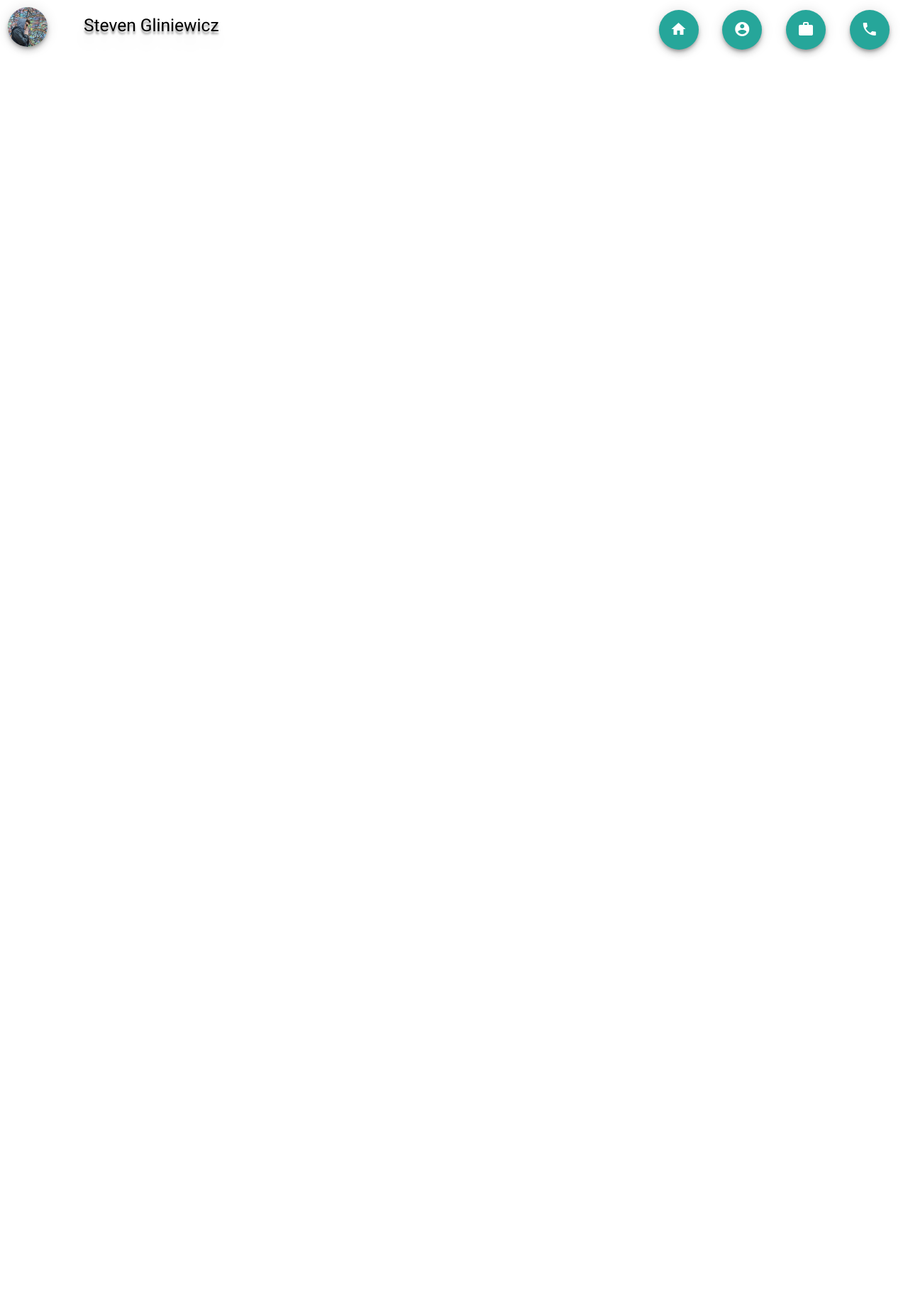
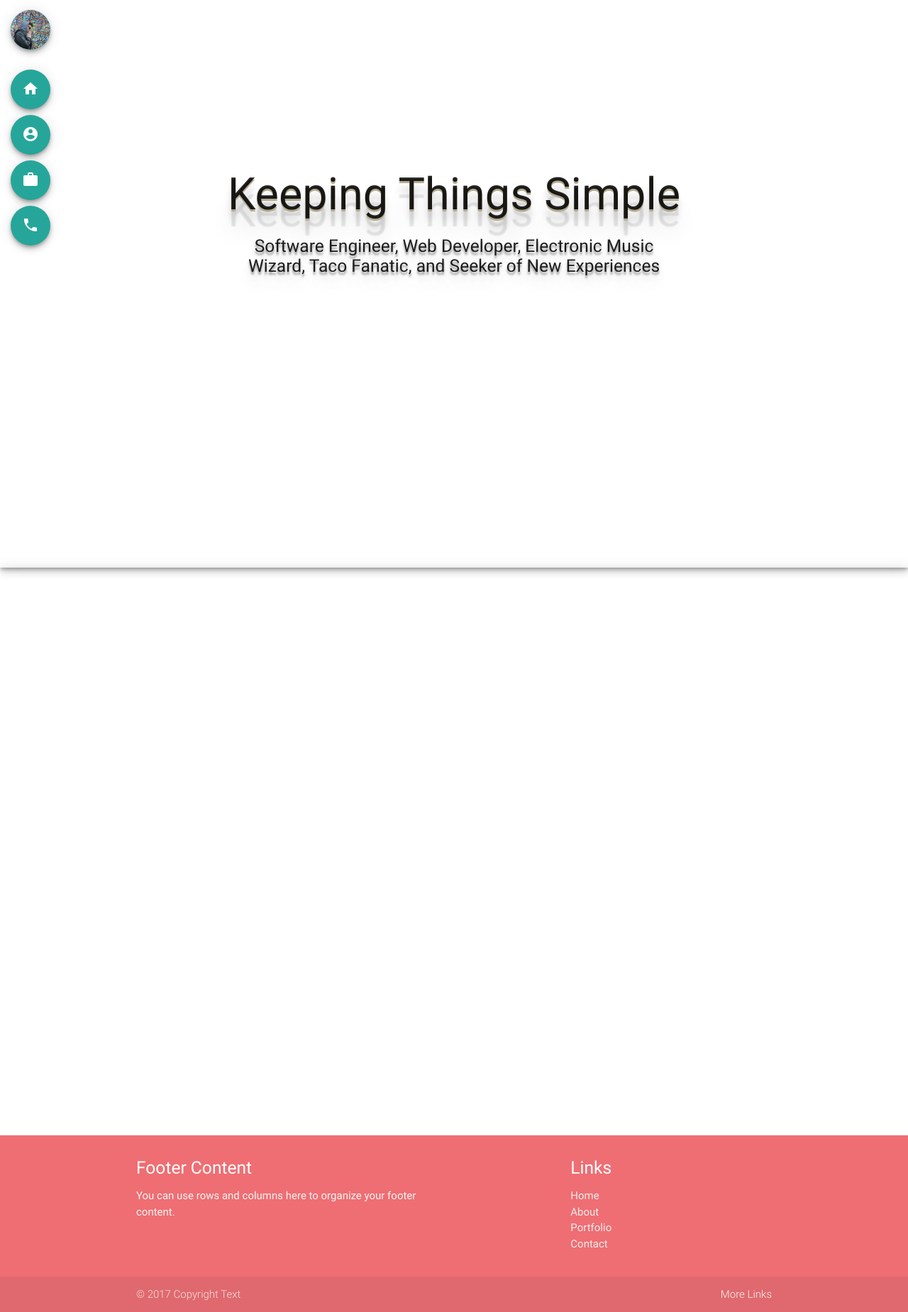
Before and after one commit to sgliniewicz/portfolio-website, a website: page src/index.html in a window 1280 px wide. Shown: the whole page at 71% size. Before the commit the page ends 800 px from the top, so only its background shows below. Drawn offline with nearby package versions, Linux system fonts and the light colour scheme.

Commit message:
nav updates

```diff
--- a/src/index.html
+++ b/src/index.html
@@ -18,37 +18,100 @@
 
   <!-- Nav Bar -->
   <nav>
-    <div class="container-wide">
-      <div class="row">
-        <div class="col s12 m1">
-          <a href="#!user"><img class="circle z-depth-3" src="images/steven.jpg" style="width:56px; height:56px;"></a>
-        </div>
-        <div class="col s12 m3 valign-wrapper" >
-          <h5 class="black-text glow">Steven Gliniewicz</h5>
-        </div>
-        <div class="col s12 m8">
-          <div class="right">
-            <ul>
+    <ul style="width:10%;" class="custom-nav">
+      <li class="menu-btn-wrapper">
+          <a href="#!user" class="btn-floating btn-large z-depth-3 menu-btn">
+            <img class="circle" src="images/steven.jpg" style="width:56px; height:56px;">
+          </a>
+      </li>
       <li>
-                <a href="#!" class="btn-floating btn-large z-depth-3 scale-transition">
+        <a href="#!" class="btn-floating btn-large menu-item tooltipped z-depth-3 scale-transition scale-out" data-position="right" data-delay="50" data-tooltip="Home">
           <i class="material-icons">home</i>
         </a>
-                <a href="#!" class="btn-floating btn-large z-depth-3 scale-transition">
+      </li>
+      <li>
+        <a href="#!" class="btn-floating btn-large menu-item tooltipped z-depth-3 scale-transition scale-out" data-position="right" data-delay="50" data-tooltip="About Me">
           <i class="material-icons">account_circle</i>
         </a>
-                <a href="#!" class="btn-floating btn-large z-depth-3 scale-transition">
+      </li>
+      <li>
+        <a href="#!" class="btn-floating btn-large menu-item tooltipped z-depth-3 scale-transition scale-out"data-position="right" data-delay="50" data-tooltip="Portfolio">
           <i class="material-icons">work</i>
         </a>
-                <a href="#!" class="btn-floating btn-large z-depth-3 scale-transition">
+      </li>
+      <li>
+        <a href="#!" class="btn-floating btn-large menu-item tooltipped z-depth-3 scale-transition scale-out" data-position="right" data-delay="50" data-tooltip="Contact">
           <i class="material-icons">phone</i>
         </a>
       </li>
     </ul>
+  </nav>
+
+  <!-- Header -->
+  <section class="section z-depth-3">
+    <div class="title-box">
+      <div class="center-align">
+        <h1 class="down-and-distant">Keeping Things Simple</h1>
+        <h5 class="close-and-heavy">Software Engineer, Web Developer, Electronic Music Wizard, Taco Fanatic, and Seeker of New Experiences</h5>
+      </div>
+    </div>
+  </section>
+
+
+
+  <section class="section z-depth-3">
+    <div class="container">
+
+    </div>
+  </section>
+
+  <footer class="page-footer">
+          <div class="container">
+            <div class="row">
+              <div class="col l6 s12">
+                <h5 class="white-text">Footer Content</h5>
+                <p class="grey-text text-lighten-4">You can use rows and columns here to organize your footer content.</p>
+              </div>
+              <div class="col l4 offset-l2 s12">
+                <h5 class="white-text">Links</h5>
+                <ul>
+                  <li><a class="grey-text text-lighten-3" href="#!">Home</a></li>
+                  <li><a class="grey-text text-lighten-3" href="#!">About</a></li>
+                  <li><a class="grey-text text-lighten-3" href="#!">Portfolio</a></li>
+                  <li><a class="grey-text text-lighten-3" href="#!">Contact</a></li>
+                </ul>
               </div>
             </div>
           </div>
+          <div class="footer-copyright">
+            <div class="container">
+            © 2017 Copyright Text
+            <a class="grey-text text-lighten-4 right" href="#!">More Links</a>
             </div>
-  </nav>
+          </div>
+        </footer>
+
+  <!--
+  <section class="section z-depth-3">
+    <div class="center-align">
+      <h1 class="down-and-distant">[Projects Section]</h1>
+      <h5 class="close-and-heavy">[Small Text Here]</h5>
+    </div>
+  </section>
+
+  <section class="section z-depth-3">
+    <div class="center-align">
+      <h1 class="down-and-distant">[Contact Section]</h1>
+      <h5 class="close-and-heavy">[Small Text Here]</h5>
+    </div>
+  </section>
+
+  -->
+
+  <!-- Footer -->
+  <footer>
+
+  </footer>
 
   <!-- JAVASCRIPT -->
   <script src="https://code.jquery.com/jquery-3.2.1.min.js"></script>
--- a/src/js/scripts.js
+++ b/src/js/scripts.js
@@ -2,7 +2,49 @@
 $(function() {
     console.log( "ready!" );
 
-    $('.btn-floating').click(function(){
-        $(this).addClass('scale-out')
+    var menuIndex = 0
+    var menuBtn = $('.menu-btn');
+    var menuItems = $('.menu-item');
+
+
+    menuBtn.click(function(){
+        if (menuBtn.hasClass('menu-closed')){
+            openMenuWithDelay();
+        } else {
+
+            closeMenuWithDelay();
+        }
     });
+
+    function closeMenuWithDelay(){
+        var delay = setInterval( function(){
+            console.log("index: " + menuIndex)
+            if ( menuIndex >= 0 ){
+                $( menuItems[ menuIndex ] ).removeClass( 'scale-in' );
+                menuIndex -= 1;
+            } else{
+                clearInterval( delay );
+            }
+        }, 100 );
+
+        menuBtn.removeClass("menu-open");
+        menuBtn.addClass("menu-closed");
+    }
+
+    function openMenuWithDelay(){
+        var delay = setInterval( function(){
+            console.log("index: " + menuIndex)
+            if ( menuIndex <  menuItems.length ){
+                $( menuItems[ menuIndex ] ).addClass( 'scale-in' );
+                menuIndex += 1;
+            } else{
+                clearInterval( delay );
+            }
+        }, 100);
+        menuBtn.removeClass("menu-closed");
+        menuBtn.addClass("menu-open");
+    }
+
+    openMenuWithDelay();
+
 });
--- a/src/scss/styles.scss
+++ b/src/scss/styles.scss
@@ -18,8 +18,48 @@ nav {
     height: 50px;
 }
 
-.glow {
+.custom-nav {
+
+    & li.menu-btn-wrapper {
+        padding-bottom: 20px
+    }
+
+    & li.menu-item {
+        padding: 5px 0;
+    }
+}
+
+
+
+.section {
+    height: 100%;
+    display: flex;
+    align-items: center;
+    justify-content: center;
+
+    & .title-box {
+        width: 50%;
+        height: 50%
+    }
+}
+
+
+//Shadows
+.close-and-heavy {
     text-shadow: 0px 4px 3px rgba(0,0,0,0.4),
                 0px 8px 13px rgba(0,0,0,0.1),
                 0px 18px 23px rgba(0,0,0,0.1);
 }
+
+.down-and-distant{
+    text-shadow: 0px 3px 0px #b2a98f,
+                 0px 14px 10px rgba(0,0,0,0.15),
+                 0px 24px 2px rgba(0,0,0,0.1),
+                 0px 34px 30px rgba(0,0,0,0.1);
+}
+
+.multiple-light-source {
+    text-shadow: 0px 15px 5px rgba(0,0,0,0.1),
+                    10px 20px 5px rgba(0,0,0,0.05),
+                    -10px 20px 5px rgba(0,0,0,0.05);
+}
```
Also changed, not shown: src/css/styles.css, src/images/images-go-here.txt (deleted), 9 other files. Lines whose indentation alone changed are shown as unchanged.
